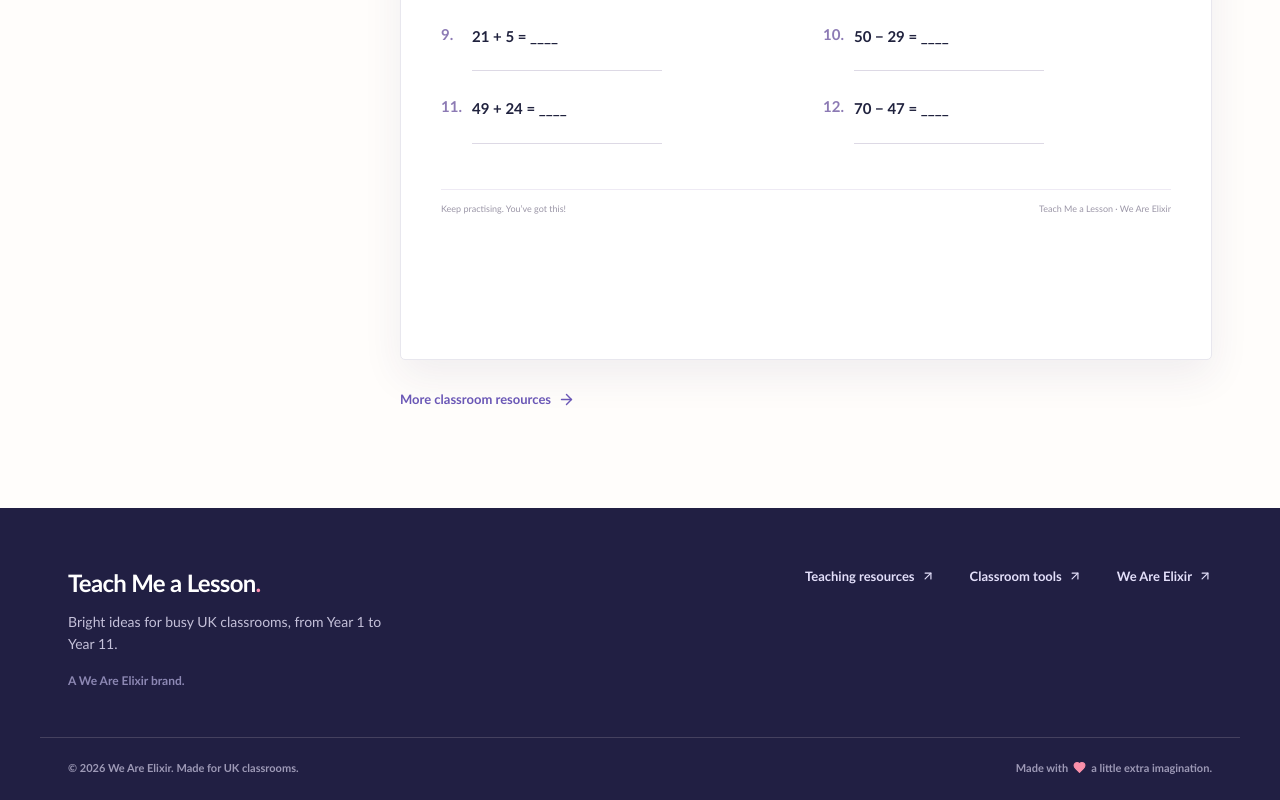
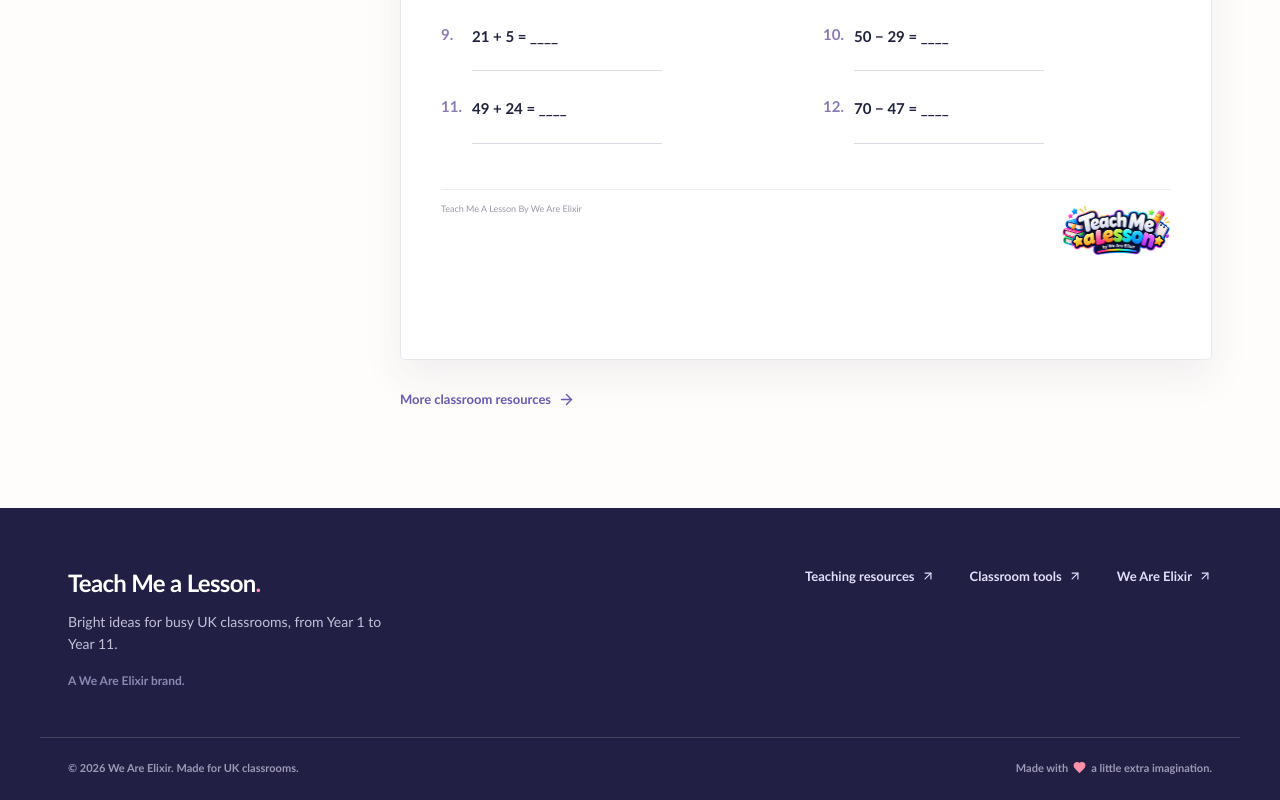
Before and after one commit to elixirentertainmentltd-cyber/teacher, a Next.js app: page /worksheet/addition-subtraction in a window 1280 px wide. Shown: the part 886-1686 px from the top of the page. Built offline with nearby package versions, Linux system fonts and the light colour scheme.

Commit message:
Add logo and centred branding to printable worksheet and answer key

```diff
--- a/components/ActivityBuilder.tsx
+++ b/components/ActivityBuilder.tsx
@@ -52,13 +52,14 @@ export default function ActivityBuilder({ resource }: { resource: Resource }) {
                 </div>
               </div>)}
             </div> : <p className="no-words">Add at least one word in the options to create your spelling sheet.</p>}
-            <div className="print-foot"><span>Keep practising. You’ve got this!</span><span>Teach Me a Lesson · We Are Elixir</span></div>
+            <div className="print-foot"><span className="print-footer-title">Teach Me A Lesson By We Are Elixir</span><img className="print-footer-logo" src="/brand/teach-me-a-lesson-logo.png" alt="Teach Me a Lesson logo" width="110" height="56" /></div>
           </article>
           {answers && !isSpelling && <article className="print-page answer-paper">
             <div className="print-heading"><div className="worksheet-brand"><strong>Teach Me a Lesson<span>.</span></strong><small>by We Are Elixir</small></div><div className="worksheet-tag">Teacher copy</div></div>
             <h2>{resource.title} · Answers</h2>
             <div className="answer-grid">{questions.map((question,index)=><div className="answer-item" key={index}><b>{index+1}.</b> <span>{question.answer}</span></div>)}</div>
             <p className="answer-foot">Teacher answer key. Review before sharing.</p>
+            <div className="print-foot"><span className="print-footer-title">Teach Me A Lesson By We Are Elixir</span><img className="print-footer-logo" src="/brand/teach-me-a-lesson-logo.png" alt="Teach Me a Lesson logo" width="110" height="56" /></div>
           </article>}
           <div className="preview-after no-print"><Link href="/resources">More classroom resources <ArrowRight size={17}/></Link></div>
         </div>
```
